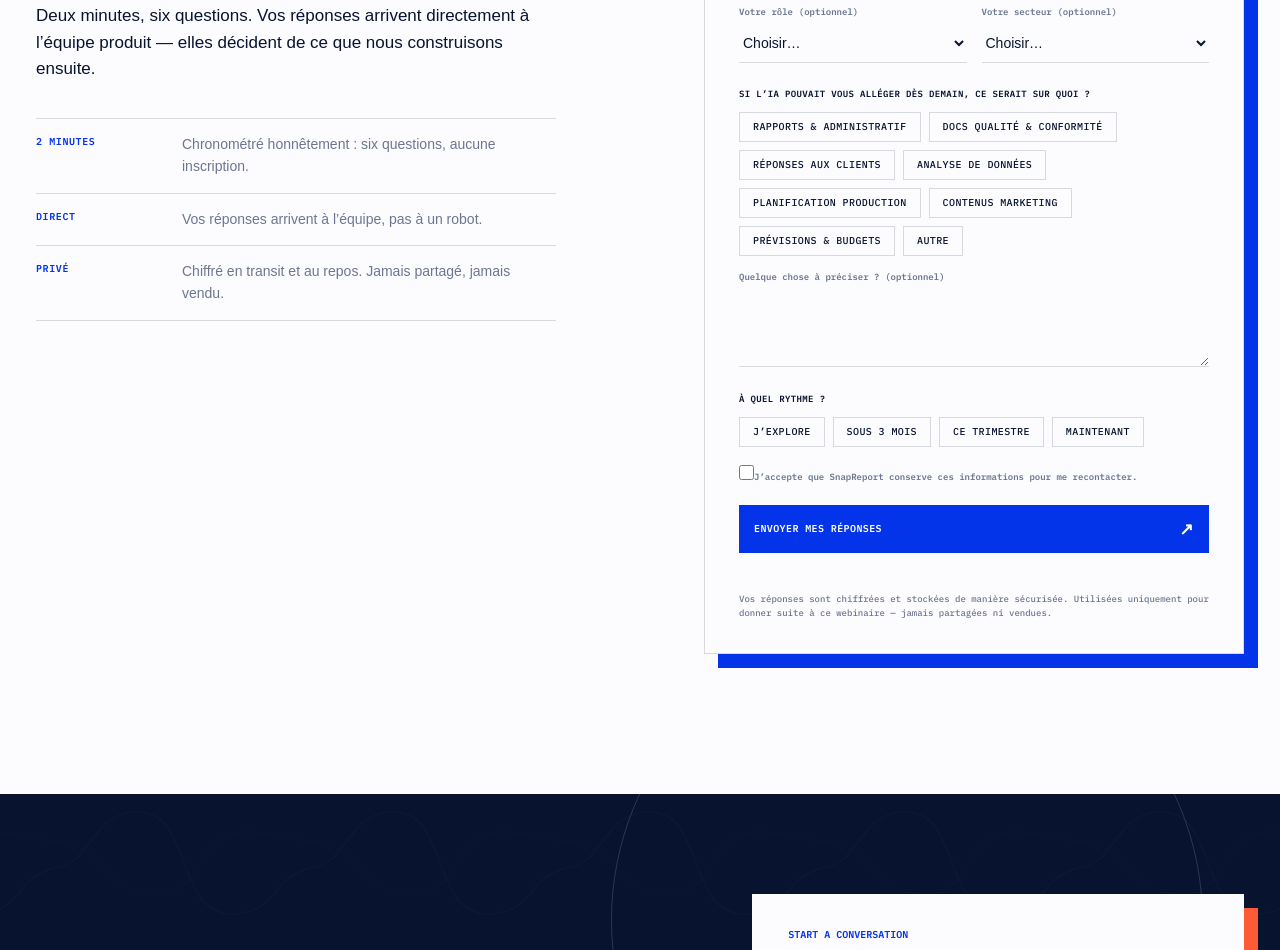
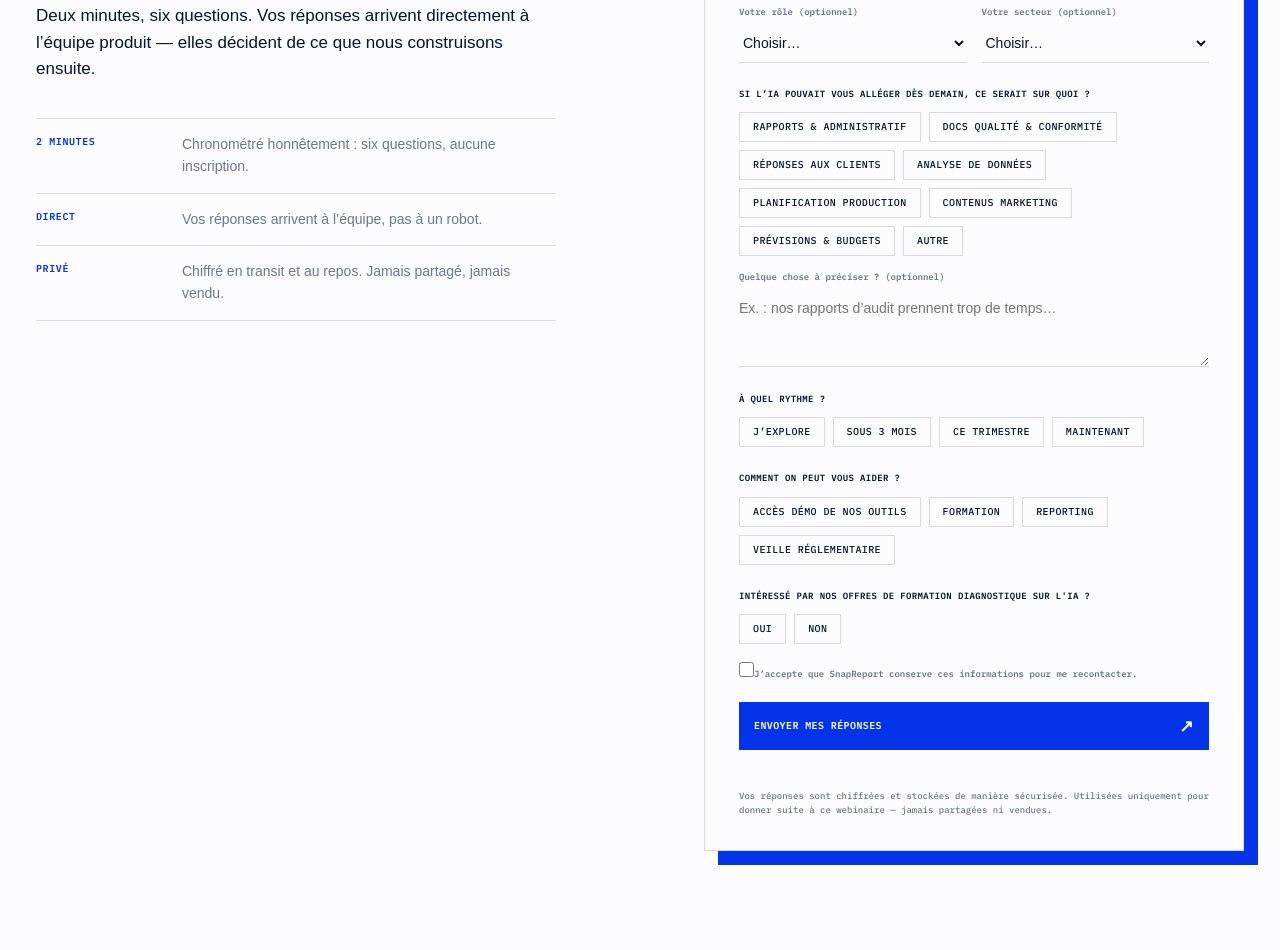
Before and after one commit to khldd/snapreportai, a plain HTML site: page deploy/clients-form.html in a window 1280 px wide. Shown: the part 990-1940 px from the top of the page. Drawn offline with Linux system fonts and the light colour scheme; no server answers; a web font is replaced by a local one.

Commit message:
Add help options and AI training interest fields to form (from Ismail)

```diff
--- a/deploy/clients-form.html
+++ b/deploy/clients-form.html
@@ -150,6 +150,22 @@
               <label class="chip"><input type="radio" name="pace" value="now"><span data-i18n="paceNow">Maintenant</span></label>
             </div>
           </fieldset>
+          <fieldset class="webinar-fieldset">
+            <legend data-i18n="helpTitle">Comment on peut vous aider ?</legend>
+            <div class="chip-group">
+              <label class="chip"><input type="checkbox" name="help" value="demo"><span data-i18n="helpDemo">Accès démo de nos outils</span></label>
+              <label class="chip"><input type="checkbox" name="help" value="training"><span data-i18n="helpTraining">Formation</span></label>
+              <label class="chip"><input type="checkbox" name="help" value="reporting"><span data-i18n="helpReporting">Reporting</span></label>
+              <label class="chip"><input type="checkbox" name="help" value="regulatory"><span data-i18n="helpRegulatory">Veille réglementaire</span></label>
+            </div>
+          </fieldset>
+          <fieldset class="webinar-fieldset">
+            <legend data-i18n="aiTrainingTitle">Intéressé par nos offres de formation diagnostique sur l'IA ?</legend>
+            <div class="chip-group">
+              <label class="chip"><input type="radio" name="ai_training" value="yes"><span data-i18n="aiTrainingYes">Oui</span></label>
+              <label class="chip"><input type="radio" name="ai_training" value="no"><span data-i18n="aiTrainingNo">Non</span></label>
+            </div>
+          </fieldset>
           <label class="webinar-consent"><input type="checkbox" name="consent" required><span data-i18n="consent">J&rsquo;accepte que SnapReport conserve ces informations pour me recontacter.</span></label>
           <div class="hp-field" aria-hidden="true"><label>Site web<input type="text" name="website" tabindex="-1" autocomplete="off"></label></div>
           <button class="webinar-form__submit" type="submit"><span data-i18n="submit">Envoyer mes réponses</span> <span aria-hidden="true">↗</span></button>
--- a/deploy/js/webinar-form.js
+++ b/deploy/js/webinar-form.js
@@ -5,8 +5,8 @@
   // CONFIG — paste your Supabase project values here (Settings → API).
   // The anon key is designed to be public. NEVER put the service_role key here.
   // ==========================================================================
-  const SUPABASE_URL = "https://REPLACE-WITH-YOUR-PROJECT.supabase.co";
-  const SUPABASE_ANON_KEY = "REPLACE-WITH-YOUR-ANON-PUBLIC-KEY";
+  const SUPABASE_URL = "https://hqvhfttqkxrahfbgqdxa.supabase.co";
+  const SUPABASE_ANON_KEY = "sb_publishable_aUAvE8Y7lNshFi2O6gVDDw_47d6HxYC";
   // ==========================================================================
 
   const MIN_FILL_MS = 3000;
@@ -66,6 +66,14 @@
       paceThreeMonths: "Sous 3 mois",
       paceQuarter: "Ce trimestre",
       paceNow: "Maintenant",
+      helpTitle: "Comment on peut vous aider ?",
+      helpDemo: "Accès démo de nos outils",
+      helpTraining: "Formation",
+      helpReporting: "Reporting",
+      helpRegulatory: "Veille réglementaire",
+      aiTrainingTitle: "Intéressé par nos offres de formation diagnostique sur l'IA ?",
+      aiTrainingYes: "Oui",
+      aiTrainingNo: "Non",
       consent: "J\u2019accepte que SnapReport conserve ces informations pour me recontacter.",
       privacy: "Vos réponses sont chiffrées et stockées de manière sécurisée. Utilisées uniquement pour donner suite à ce webinaire — jamais partagées ni vendues.",
       submit: "Envoyer mes réponses",
@@ -128,6 +136,14 @@
       paceThreeMonths: "Within 3 months",
       paceQuarter: "This quarter",
       paceNow: "Right now",
+      helpTitle: "How can we help?",
+      helpDemo: "Demo access to our tools",
+      helpTraining: "Training",
+      helpReporting: "Reporting",
+      helpRegulatory: "Regulatory monitoring",
+      aiTrainingTitle: "Interested in our AI diagnostic training offers?",
+      aiTrainingYes: "Yes",
+      aiTrainingNo: "No",
       consent: "I agree that SnapReport may store this to follow up with me.",
       privacy: "Your answers are encrypted and stored securely. Used only to follow up on this webinar — never shared or sold.",
       submit: "Send my answers",
@@ -144,7 +160,7 @@
   };
 
   const HTML_KEYS = new Set(["heading"]);
-  const section = document.querySelector("#ai-input");
+  const section = document.querySelector("#form-section");
   if (!section) return;
 
   const form = section.querySelector("#webinarForm");
@@ -252,6 +268,8 @@
     if (fillMs < MIN_FILL_MS) { setStatus(I18N[currentLang].errFast, true); return; }
 
     const needs = Array.from(form.querySelectorAll('input[name="needs"]:checked')).map((input) => input.value);
+    const help = Array.from(form.querySelectorAll('input[name="help"]:checked')).map((input) => input.value);
+    const aiTrainingInput = form.querySelector('input[name="ai_training"]:checked');
     const paceInput = form.querySelector('input[name="pace"]:checked');
     const payload = {
       full_name: form.elements.fullName?.value ?? "",
@@ -260,6 +278,8 @@
       role: form.elements.role?.value || null,
       sector: form.elements.sector?.value || null,
       needs,
+      help,
+      ai_training: aiTrainingInput ? aiTrainingInput.value : null,
       pace: paceInput ? paceInput.value : null,
       notes: form.elements.notes?.value ?? "",
       lang: currentLang,
```
Also changed, not shown: clients-form.html (+16 -0 lines), js/webinar-form.js (+21 -1 lines).
